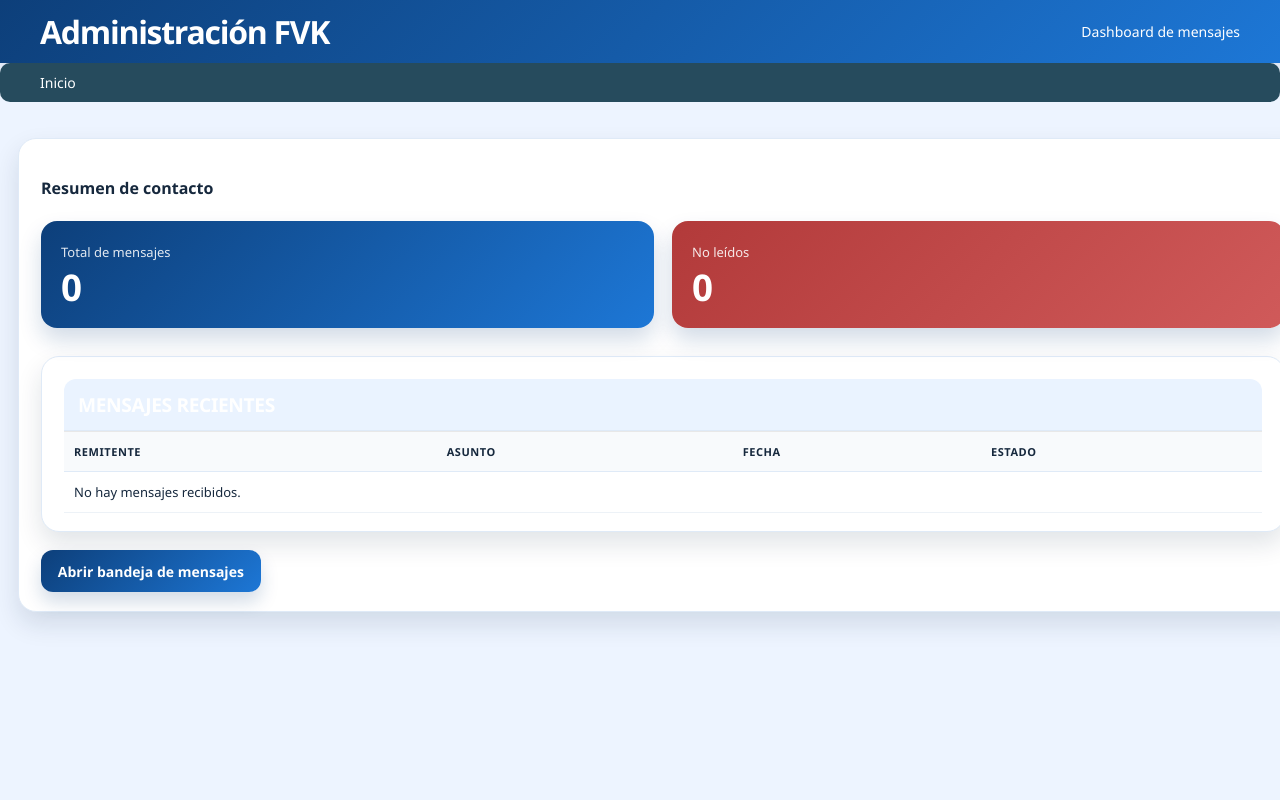
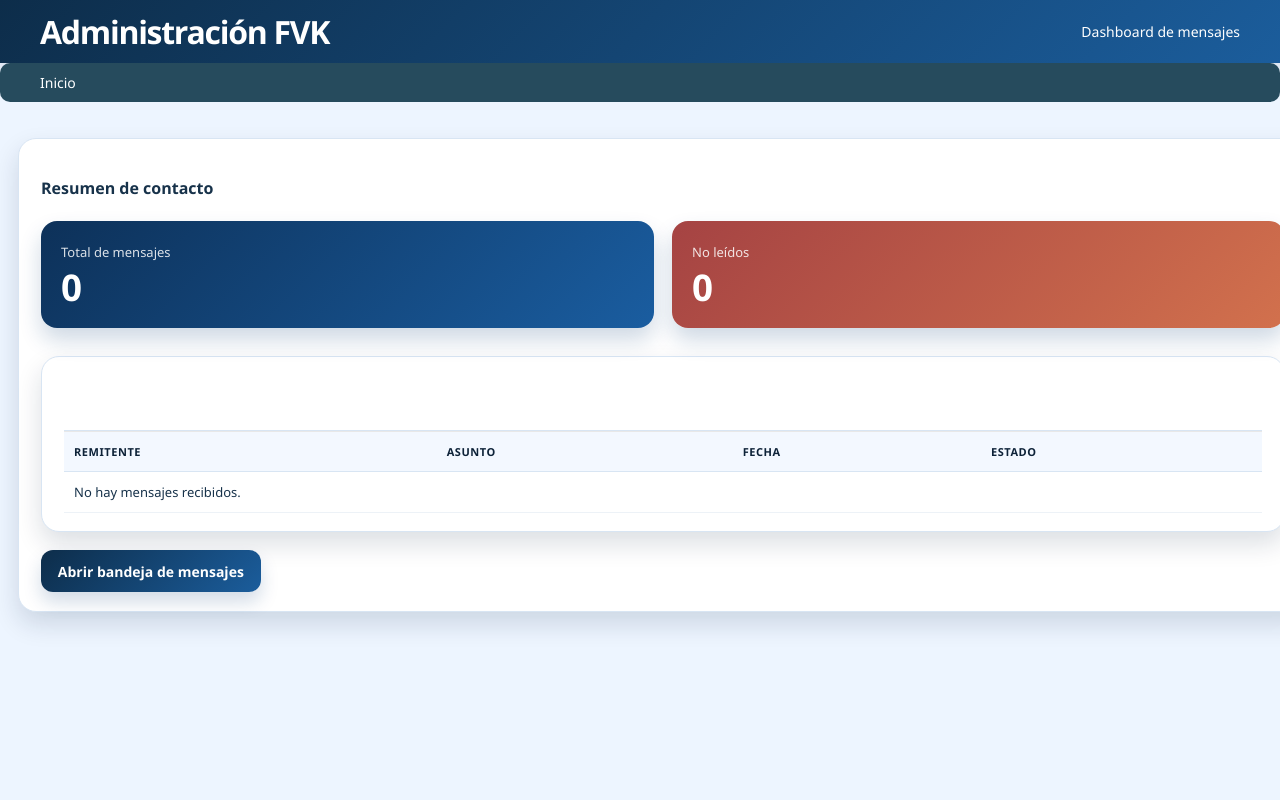
Before and after one commit to jose-lujano/fvkenpo, a Django app: page /admin/dashboard/ in a window 1280 px wide. Run offline with Django 5.2, Linux system fonts and the light colour scheme; the visitor is signed in with stand-in values (Sample User, id 1); data that the repository does not hold is empty.

Commit message:
Ajuste visual del admin con mejor contraste

```diff
--- a/fvk_project/settings.py
+++ b/fvk_project/settings.py
@@ -26,6 +26,7 @@ INSTALLED_APPS = [
 
 MIDDLEWARE = [
     'django.middleware.security.SecurityMiddleware',
+    'whitenoise.middleware.WhiteNoiseMiddleware',
     'django.contrib.sessions.middleware.SessionMiddleware',
     'django.middleware.common.CommonMiddleware',
     'django.middleware.csrf.CsrfViewMiddleware',
@@ -76,7 +77,9 @@ USE_TZ = True
 
 STATIC_URL = '/static/'
 STATIC_ROOT = BASE_DIR / 'staticfiles'
-STATICFILES_DIRS = []
+STATICFILES_DIRS = [
+    BASE_DIR / 'static',
+]
 
 MEDIA_URL = '/media/'
 MEDIA_ROOT = BASE_DIR / 'media'
--- a/static/admin_fvk.css
+++ b/static/admin_fvk.css
@@ -1,17 +1,23 @@
 /* Estilo visual del módulo admin FVK */
 :root {
-  --fvk-admin-bg: #edf4ff;
+  --fvk-admin-bg: #edf5ff;
   --fvk-admin-panel: #ffffff;
-  --fvk-admin-header-start: #0d3f7a;
-  --fvk-admin-header-end: #1d77d6;
+  --fvk-admin-surface: #f5f9ff;
+  --fvk-admin-header-start: #0d2d4a;
+  --fvk-admin-header-end: #1b5d9c;
+  --fvk-admin-primary: #0c4a7a;
+  --fvk-admin-primary-soft: #dfeeff;
   --fvk-admin-accent: #0b5fd2;
-  --fvk-admin-accent-soft: #eaf3ff;
-  --fvk-admin-text: #16283d;
-  --fvk-admin-muted: #5b6f86;
-  --fvk-admin-border: #dfeaf7;
-  --fvk-admin-shadow: rgba(10, 31, 60, 0.12);
-  --fvk-admin-danger: #d64545;
+  --fvk-admin-text: #17324a;
+  --fvk-admin-text-strong: #0d2238;
+  --fvk-admin-muted: #586f85;
+  --fvk-admin-border: #d8e5f3;
+  --fvk-admin-shadow: rgba(10, 31, 60, 0.14);
+  --fvk-admin-danger: #b53636;
+  --fvk-admin-warning: #b76f12;
   --fvk-admin-success: #1e7f5a;
+  --fvk-admin-white: #ffffff;
+  --fvk-admin-link: #114f90;
 }
 
 body {
@@ -104,12 +133,13 @@ body {
   border-bottom: 1px solid var(--fvk-admin-border);
   border-radius: 12px 12px 0 0;
   padding: 12px 14px;
+  color: var(--fvk-admin-text-strong) !important;
 }
 
 .module th {
-  background: #f8fafc;
+  background: #f3f8ff;
   border-bottom: 1px solid var(--fvk-admin-border);
-  color: var(--fvk-admin-text);
+  color: var(--fvk-admin-text-strong);
   font-size: 11px;
   font-weight: 700;
   letter-spacing: 0.05em;
@@ -217,31 +247,33 @@ body.login .submit-row {
 }
 
 .metric-card {
-  background: linear-gradient(135deg, var(--fvk-admin-header-start), var(--fvk-admin-header-end));
-  color: #fff;
+  background: linear-gradient(135deg, #0d3159, #1a5da0);
+  color: var(--fvk-admin-white);
   border-radius: 16px;
   padding: 22px 20px;
-  box-shadow: 0 12px 22px rgba(13, 63, 122, 0.18);
+  box-shadow: 0 12px 22px rgba(13, 63, 122, 0.2);
 }
 
 .metric-card.secondary {
-  background: linear-gradient(135deg, #0d4b83, #1784e8);
+  background: linear-gradient(135deg, #0f456d, #1a78d3);
 }
 
 .metric-card .label {
   font-size: 13px;
-  opacity: 0.88;
+  opacity: 0.92;
   margin-bottom: 8px;
+  color: rgba(255,255,255,0.92);
 }
 
 .metric-card strong {
   font-size: 2.3rem;
   display: inline-block;
   line-height: 1;
+  color: var(--fvk-admin-white);
 }
 
 .metric-card.warning {
-  background: linear-gradient(135deg, #b23a3a, #d05a5a);
+  background: linear-gradient(135deg, #a54343, #d2714d);
 }
 
 /* Mensaje table */
```
Also changed, not shown: other parts of static/admin_fvk.css (+37 -4 lines).
